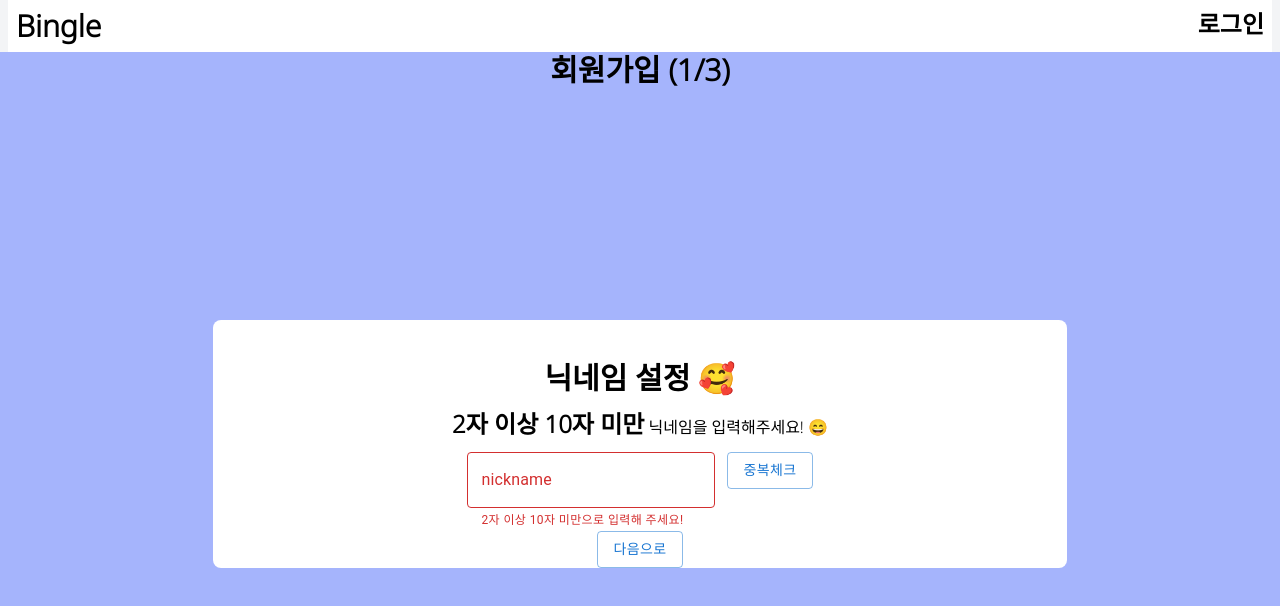
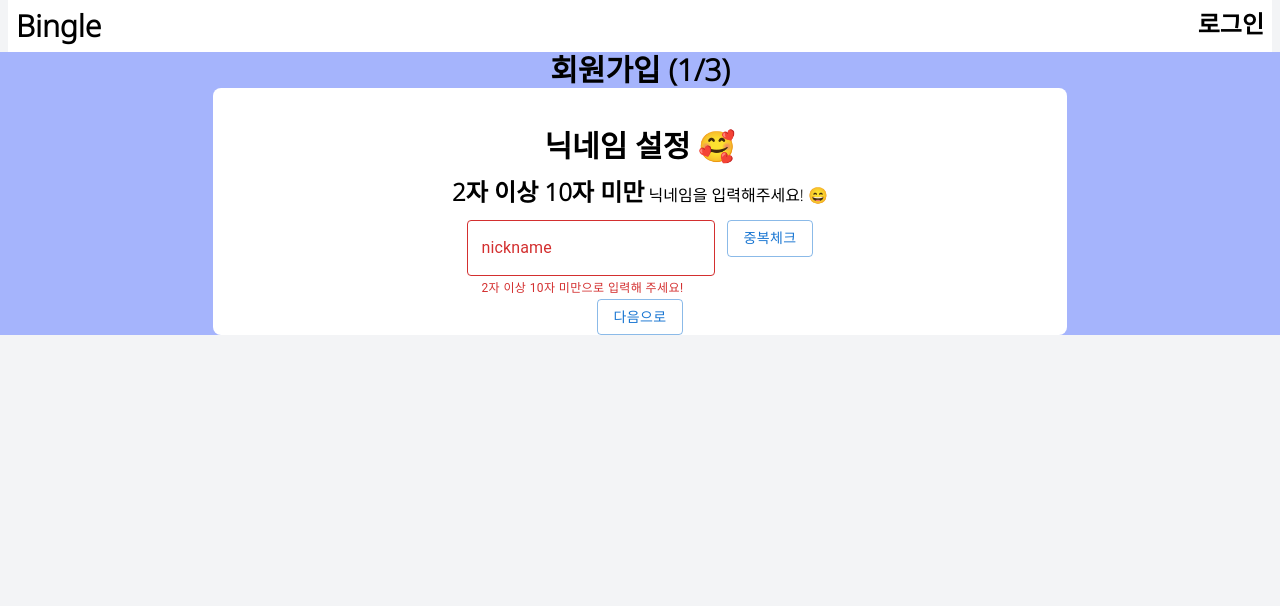
Before and after one commit to sedin2/Bingle, a Next.js app in the folder frontend/bingle/: page /signUp in a window 1280 px wide. Shown: the top 606 px of the page. Built offline with nearby package versions, Linux system fonts and the light colour scheme.

Commit message:
ui/MotionWrapper.tsx: Applied sliding animation to signUp Process

```diff
--- a/frontend/bingle/package.json
+++ b/frontend/bingle/package.json
@@ -19,6 +19,7 @@
     "autoprefixer": "10.4.14",
     "eslint": "8.43.0",
     "eslint-config-next": "13.4.7",
+    "framer-motion": "^10.16.4",
     "next": "13.4.7",
     "postcss": "8.4.24",
     "react": "18.2.0",
--- /dev/null
+++ b/frontend/bingle/src/app/components/ui/MotionWrapper.tsx
@@ -0,0 +1,42 @@
+'use client';
+import { AnimatePresence, motion } from 'framer-motion';
+
+const pageEffect = {
+  initial: {
+    transform: `translateX(50px)`,
+    opacity: 0,
+    transition: `transform 0.6s ease`,
+  },
+  animate: {
+    transform: `translateX(0px)`,
+    opacity: 1,
+    transition: `transform 0.6s ease`,
+  },
+  exit: {
+    transform: `translateX(50px)`,
+    opacity: 0,
+    transition: `transform 0.6s ease`,
+  },
+};
+
+export default function MotionWrapper({
+  children,
+  key,
+}: {
+  children: React.ReactNode;
+  key: any;
+}) {
+  return (
+    <AnimatePresence>
+      <motion.div
+        key={key}
+        initial={pageEffect.initial}
+        animate={pageEffect.animate}
+        exit={pageEffect.exit}
+        transition={{ duration: 0.5 }}
+      >
+        {children}
+      </motion.div>
+    </AnimatePresence>
+  );
+}
--- a/frontend/bingle/src/app/signUp/page.tsx
+++ b/frontend/bingle/src/app/signUp/page.tsx
@@ -4,6 +4,7 @@ import { useCallback, useMemo, useState } from 'react';
 import NickNameSelectPanel from '../components/NickNameSelectPanel';
 import NotificationSelectPanel from '../components/NotificationSelectPanel';
 import TeamSelectPanel from '../components/TeamSelectPanel';
+import MotionWrapper from '../components/ui/MotionWrapper';
 import useUser from '../hooks/useUser';
 import { fetcher } from '../service/fetcher';
 
@@ -50,6 +51,7 @@ export default function signUp() {
   }, [signUpStep]);
 
   return (
+    <MotionWrapper key={signUpStep}>
       <div className='flex flex-col bg-indigo-300 h-full'>
         {/* TODO : Handle react sliding when step changing */}
         {/* TODO : prevent to access signUp page directly */}
@@ -94,5 +96,6 @@ export default function signUp() {
           )}
         </div>
       </div>
+    </MotionWrapper>
   );
 }
```
Also changed, not shown: 1 other file (tests, documents, lock files or other folders). Lines whose indentation alone changed are shown as unchanged.
